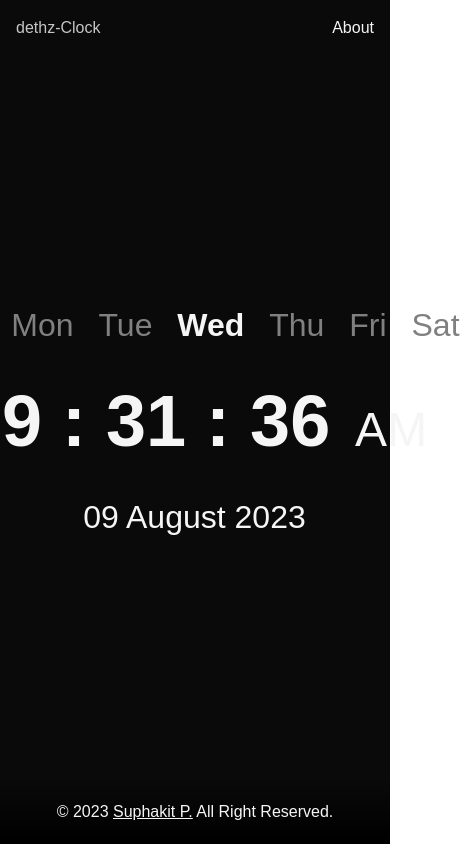
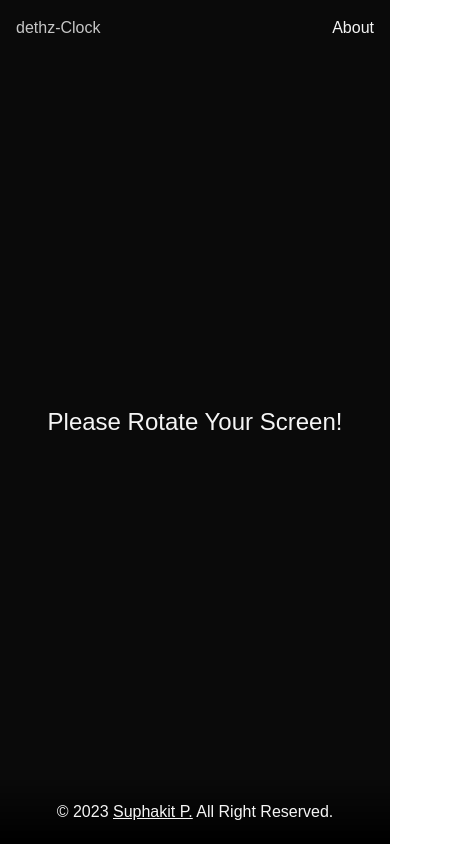
Before and after one commit to dethMastery/mobile-clock, a SvelteKit app: page / in a window 390 px wide. Shown: the whole page, 468 px wide, since content can reach past the window. Built offline with nearby package versions, Linux system fonts and the light colour scheme; a web font is replaced by a local one.

Commit message:
chore<pages>: update screen size handling

```diff
--- a/src/routes/+page.svelte
+++ b/src/routes/+page.svelte
@@ -10,6 +10,8 @@
   let min: string | undefined = undefined
   let sec: string | undefined = undefined
   let dt: string | undefined = undefined
+
+  let screenSize: number | undefined = undefined
 
   setInterval(() => {
     const currentTime = new Date()
@@ -26,12 +28,19 @@
 </script>
 
 <svelte:head>
-	<title>dethz-Clock</title>
+	<title>dethzClock</title>
 	<meta name="description" content="Just another clock that made w/ sveltekit" />
 </svelte:head>
 
+<svelte:window bind:innerWidth={screenSize}  />
+
 <section>
   <div class={TW_CLASS.container}>
+    {#if screenSize !== undefined && screenSize < 600}
+      <h1 class="text-2xl">
+        Please Rotate Your Screen!
+      </h1>
+    {:else}
       {#if date !== undefined}
         <div class="scale-[2]">
           <Day TimeValue={day} />
@@ -62,5 +71,6 @@
           Loading..
         </h1>
       {/if}
+    {/if}
   </div>
 </section>
--- a/src/routes/about/+page.svelte
+++ b/src/routes/about/+page.svelte
@@ -3,7 +3,7 @@
 </script>
 
 <svelte:head>
-	<title>About | dethz-Clock</title>
+	<title>About | dethzClock</title>
 	<meta name="description" content="Just another clock that made w/ sveltekit" />
 </svelte:head>
 
```
Lines whose indentation alone changed are shown as unchanged.
